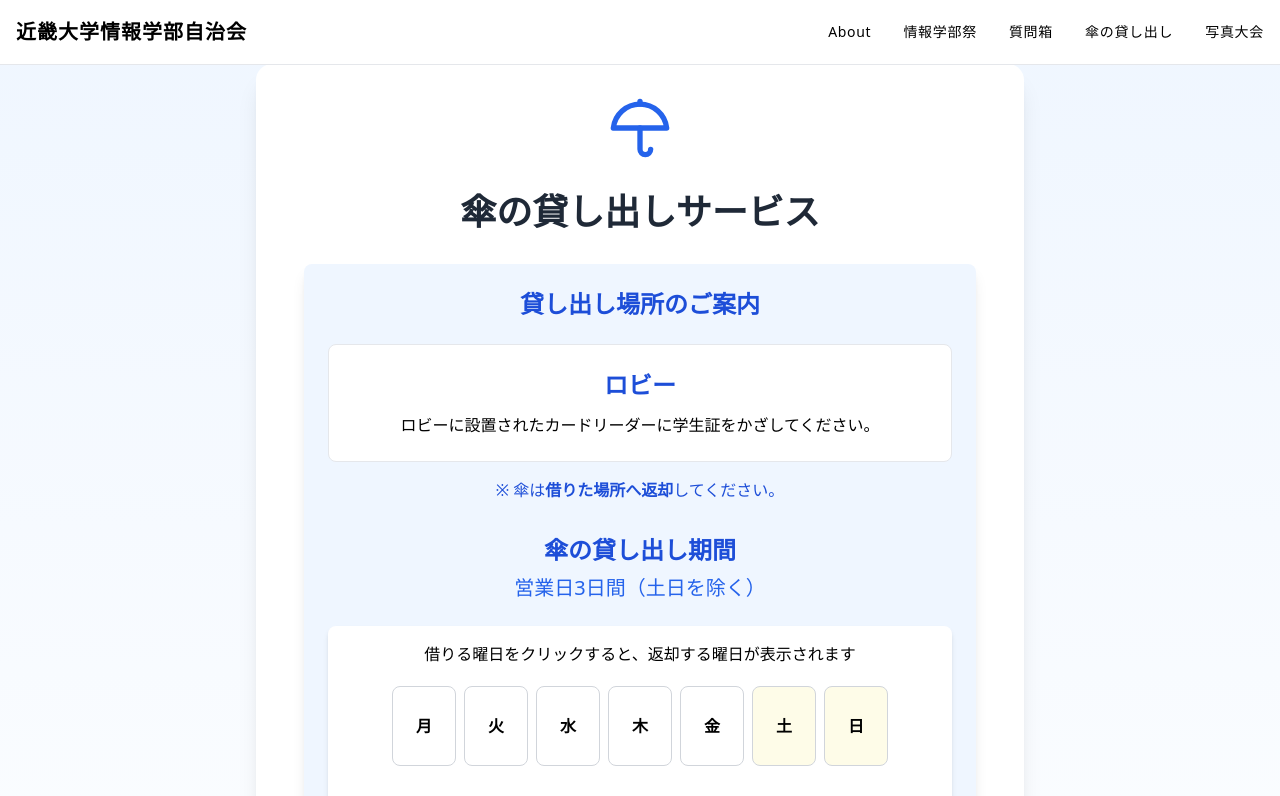
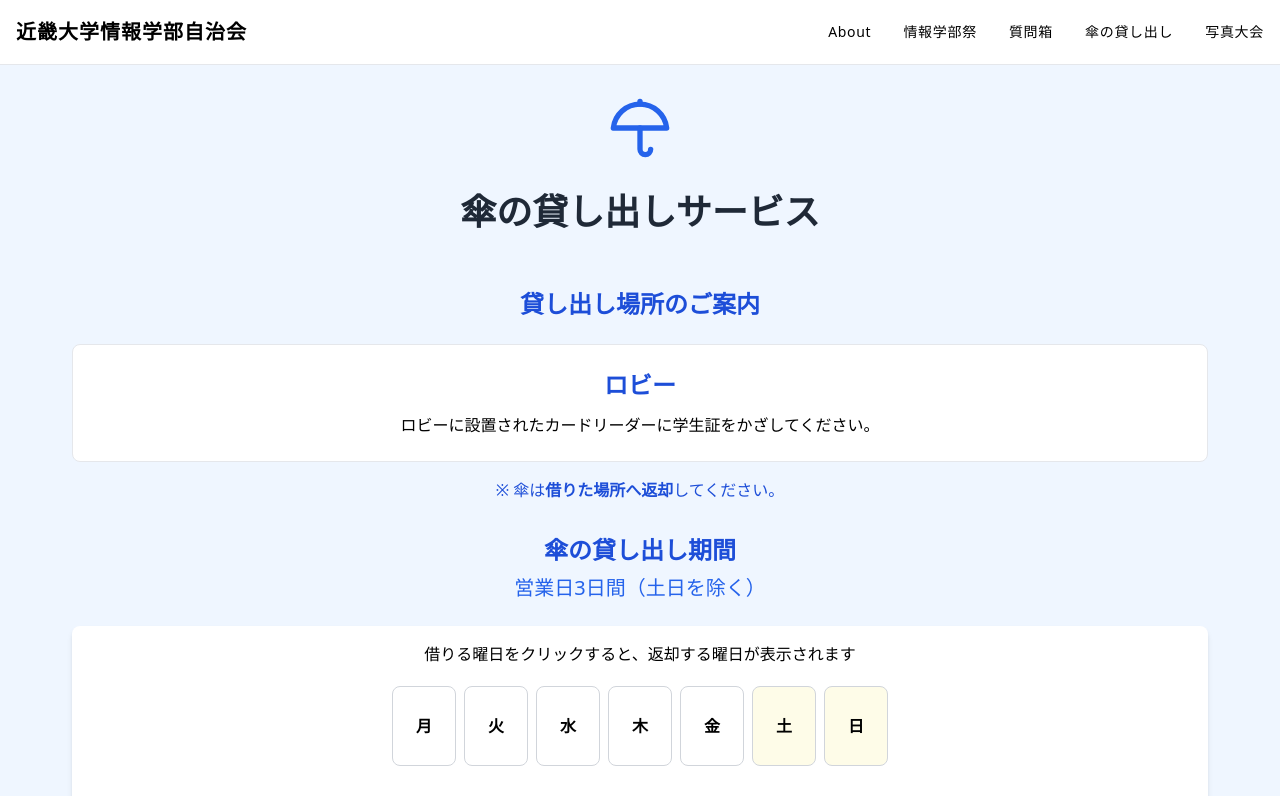
Before and after one commit to kindaijouji/jouji-website, a React (Create React App) app: page /#/coming-soon in a window 1280 px wide. Shown: the top 796 px of the page. Built offline with nearby package versions, Linux system fonts and the light colour scheme.

Commit message:
umbrella-design
全画面対応にしました！！！

```diff
--- a/src/ComingSoon.js
+++ b/src/ComingSoon.js
@@ -10,8 +10,8 @@ function ComingSoon() {
     };
 
     return (
-        <div className="min-h-screen flex items-center justify-center bg-gradient-to-b from-blue-50 to-white p-4 pt-16">
-            <div className="bg-white rounded-2xl shadow-xl max-w-3xl w-full p-8 text-center">
+        <div className="min-h-screen flex items-center justify-center bg-blue-50 p-4 pt-16">
+            <div className="w-full px-4 md:px-8 py-8 text-center">
                 {/* アイコンとタイトル */}
                 <div className="mb-8">
                     <Umbrella size={64} className="mx-auto text-blue-600" />
--- a/src/UmbrellaLendingCalendar.js
+++ b/src/UmbrellaLendingCalendar.js
@@ -85,7 +85,8 @@ const UmbrellaLendingCalendar = () => {
   };
 
   return (
-    <div className="flex flex-col items-center p-4 sm:p-6 bg-blue-50 rounded-lg shadow-lg max-w-2xl mx-auto text-sm sm:text-base">
+    <div className="flex flex-col items-center p-4 sm:p-6 w-full text-sm sm:text-base">
+
       {/* 貸し出し場所 */}
             <h1 className="text-xl sm:text-2xl font-bold mb-6 text-center text-blue-700">貸し出し場所のご案内</h1>
 
```
